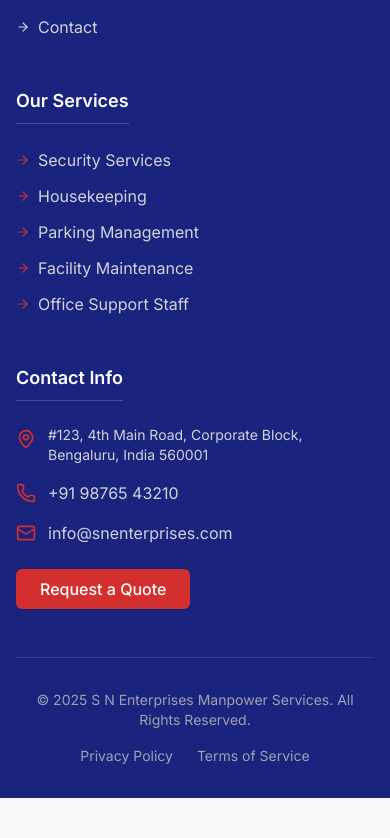
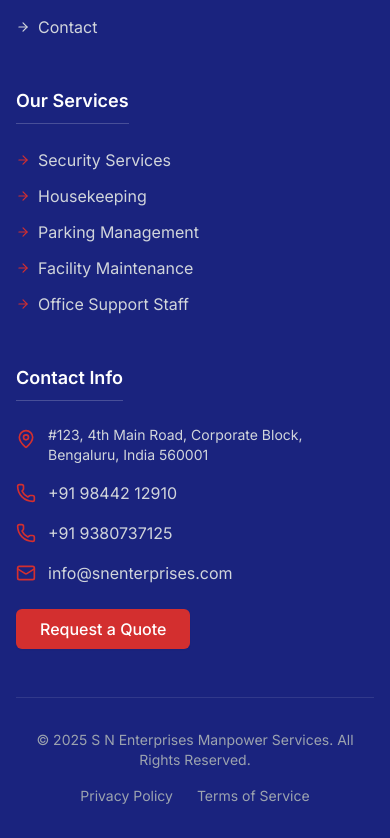
Before and after one commit to Shree-sudhanva-k/SNE-Security, a React (Vite) app: page /quote in a window 390 px wide. Shown: the part 2154-2992 px from the top of the page. Before the commit the page ends 2952 px from the top, so only its background shows below. Built offline with nearby package versions, Linux system fonts and the light colour scheme.

Commit message:
Update contact phone numbers in Footer component

```diff
--- a/src/components/Footer.jsx
+++ b/src/components/Footer.jsx
@@ -79,7 +79,11 @@
               </li>
               <li className="flex items-center">
                 <Phone size={20} className="mr-3 text-sne-red shrink-0" />
-                <a href="tel:+919876543210" className="text-gray-300 hover:text-white transition-colors">+91 98765 43210</a>
+                <a href="tel:+919844212910" className="text-gray-300 hover:text-white transition-colors">+91 98442 12910</a>
+              </li>
+              <li className="flex items-center">
+                <Phone size={20} className="mr-3 text-sne-red shrink-0" />
+                <a href="tel:+919380737125" className="text-gray-300 hover:text-white transition-colors">+91 9380737125</a>
               </li>
               <li className="flex items-center">
                 <Mail size={20} className="mr-3 text-sne-red shrink-0" />
```
